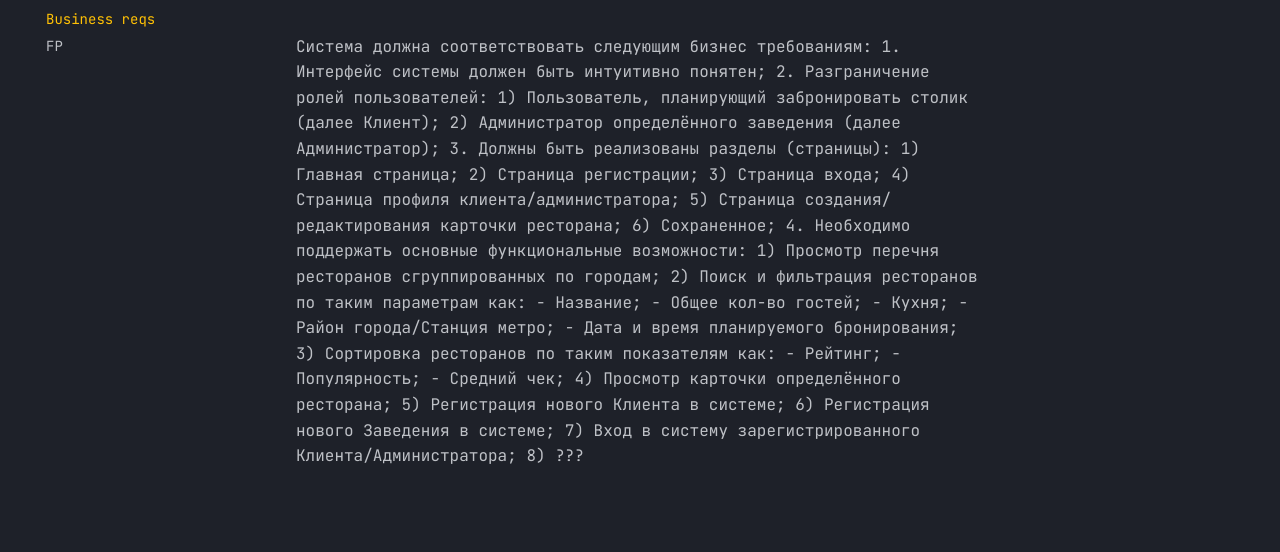
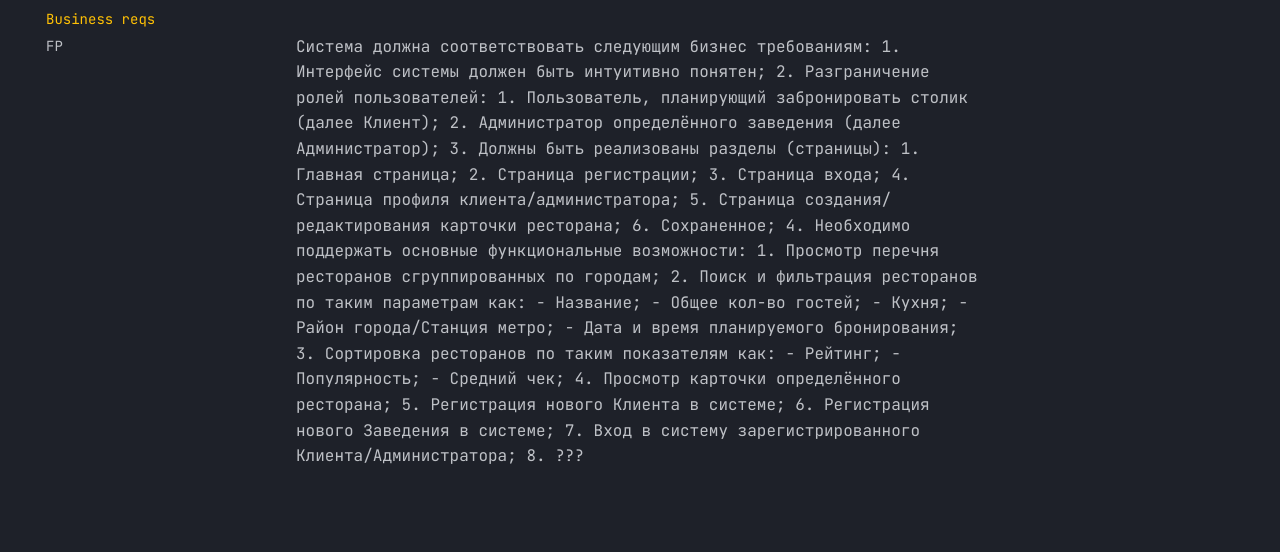
Before and after one commit to thisizmyusername/table-easy, an MkDocs documentation site: the page built from docs/docs/business requirements.md, in a window 1280 px wide. Shown: the part 146-698 px from the top of the page. Built offline with MkDocs 1.6.1 and Material for MkDocs 9.7.7, drawn with Linux system fonts in a browser that asks for light colours.

Commit message:
:sparkles: Update docs

```diff
--- a/docs/docs/business requirements.md
+++ b/docs/docs/business requirements.md
@@ -3,29 +3,29 @@
 Система должна соответствовать следующим бизнес требованиям:
 1. Интерфейс системы должен быть интуитивно понятен;
 2. Разграничение ролей пользователей:
-	1) Пользователь, планирующий забронировать столик (далее Клиент);
-	2) Администратор определённого заведения (далее Администратор);
+	1. Пользователь, планирующий забронировать столик (далее Клиент);
+	2. Администратор определённого заведения (далее Администратор);
 3. Должны быть реализованы разделы (страницы):
-	1) Главная страница;
-	2) Страница регистрации;
-	3) Страница входа;
-	4) Страница профиля клиента/администратора;
-	5) Страница создания/редактирования карточки ресторана;
-	6) Сохраненное;
+	1. Главная страница;
+	2. Страница регистрации;
+	3. Страница входа;
+	4. Страница профиля клиента/администратора;
+	5. Страница создания/редактирования карточки ресторана;
+	6. Сохраненное;
 4. Необходимо поддержать основные функциональные возможности:
-	1) Просмотр перечня ресторанов сгруппированных по городам;
-	2) Поиск и фильтрация ресторанов по таким параметрам как:
+	1. Просмотр перечня ресторанов сгруппированных по городам;
+	2. Поиск и фильтрация ресторанов по таким параметрам как:
 		- Название;
 		- Общее кол-во гостей;
 		- Кухня;
 		- Район города/Станция метро;
 		- Дата и время планируемого бронирования;
-	3) Сортировка ресторанов по таким показателям как:
+	3. Сортировка ресторанов по таким показателям как:
 		- Рейтинг;
 		- Популярность;
 		- Средний чек;
-	4) Просмотр карточки определённого ресторана;
-	5) Регистрация нового Клиента в системе;
-	6) Регистрация нового Заведения в системе;
-	7) Вход в систему зарегистрированного Клиента/Администратора;
-	8) ???
+	4. Просмотр карточки определённого ресторана;
+	5. Регистрация нового Клиента в системе;
+	6. Регистрация нового Заведения в системе;
+	7. Вход в систему зарегистрированного Клиента/Администратора;
+	8. ???
```
